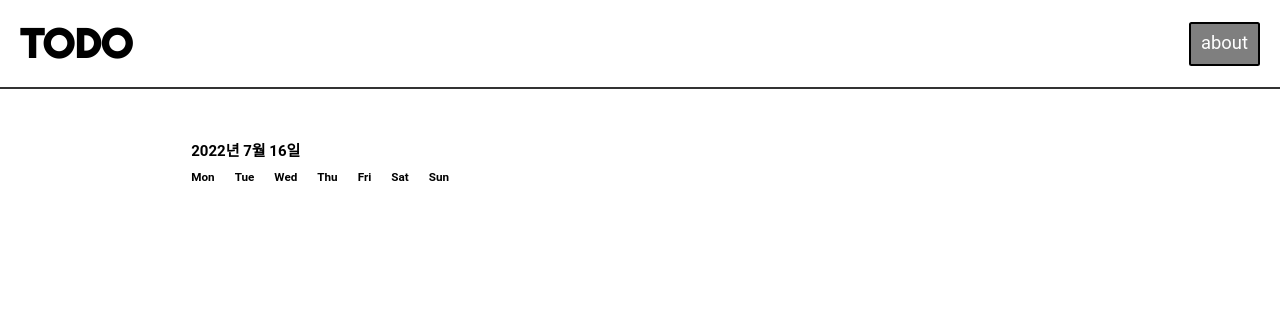
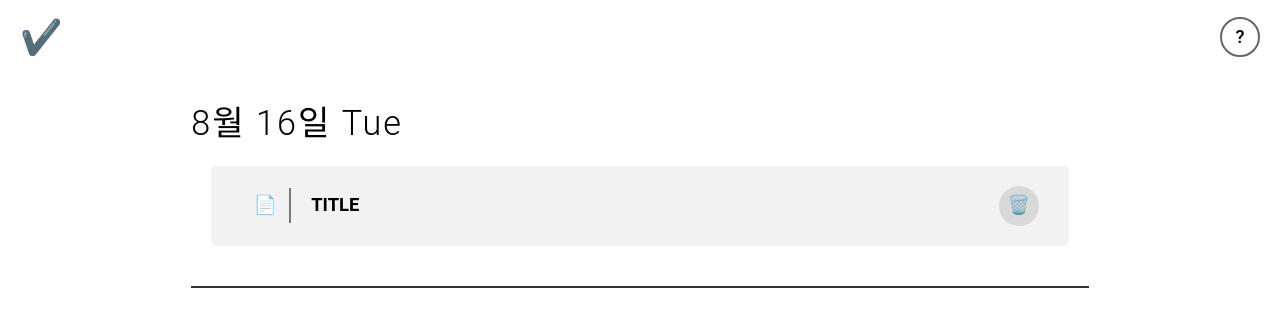
Before and after one commit to joepasss/todo, a React (Create React App) app: page / in a window 1280 px wide. Shown: the top 326 px of the page. Built offline with nearby package versions, Linux system fonts and the light colour scheme.

Commit message:
edit header section & add todoList components

```diff
--- a/src/components/divider/divider.scss
+++ b/src/components/divider/divider.scss
@@ -1,4 +1,6 @@
 div.divider {
+  margin: 4rem 0;
+
   background-color: rgba(0, 0, 0, 0.8);
   width: 100%;
   height: 0.2rem;
--- /dev/null
+++ b/src/components/todo/Todo.tsx
@@ -0,0 +1,21 @@
+import './todo.scss';
+
+const Todo = () => {
+  return (
+    <div className='todo'>
+      <div className='todo__content'>
+        <h3 className='todo__content--icon'>📄</h3>
+
+        <h3 className='todo__content--title'>TITLE</h3>
+      </div>
+
+      <div className='todo__trailler'>
+        <div className='todo__trailler--moreinfo'>
+          <h3 className='todo__trailler--moreinfo__icon'>🗑️</h3>
+        </div>
+      </div>
+    </div>
+  );
+};
+
+export default Todo;
--- /dev/null
+++ b/src/components/todo/todo.scss
@@ -0,0 +1,74 @@
+@import '../../styles/main-style.scss';
+
+.todo {
+  cursor: pointer;
+
+  margin: 1rem 2rem;
+  padding: 2rem 3rem;
+  background-color: rgba(0, 0, 0, 0.05);
+  border-radius: 0.5rem;
+
+  display: flex;
+  align-items: center;
+  justify-content: space-between;
+
+  transition: transform 0.25s cubic-bezier(1, 0, 0, 1);
+
+  &__content {
+    display: flex;
+    position: relative;
+
+    &--icon {
+      font-size: font-size(small);
+
+      width: 5rem;
+      aspect-ratio: 2 / 1;
+      display: flex;
+      align-items: center;
+      justify-content: center;
+
+      border-right: solid 0.2rem rgba(0, 0, 0, 0.5);
+    }
+
+    &--title {
+      font-size: font-size(small);
+
+      display: flex;
+      align-items: center;
+      justify-content: center;
+      overflow: hidden;
+
+      margin-left: 2rem;
+    }
+  }
+
+  &__trailler {
+    &--moreinfo {
+      width: 4rem;
+      aspect-ratio: 1 / 1;
+      cursor: pointer;
+
+      display: flex;
+      align-items: center;
+      justify-content: center;
+      background-color: rgba(0, 0, 0, 0.1);
+      border-radius: 50%;
+
+      transition: all 0.25s cubic-bezier(1, 0, 0, 1);
+
+      &__icon {
+        font-size: font-size(small);
+      }
+
+      &:hover,
+      &:active {
+        background-color: white;
+      }
+    }
+  }
+
+  &:hover,
+  &:active {
+    transform: scale(1.025);
+  }
+}
--- a/src/pages/Home.tsx
+++ b/src/pages/Home.tsx
@@ -1,5 +1,5 @@
 import { Header } from '../sections/header/Header';
-import { Weekly } from '../sections/weekly/Weekly';
+import { TodoList } from '../sections/todoList/TodoList';
 import './home.scss';
 
 export interface IHomeProps {}
@@ -8,7 +8,7 @@ export function Home(props: IHomeProps) {
   return (
     <section className='home container'>
       <Header />
-      <Weekly />
+      <TodoList />
     </section>
   );
 }
--- a/src/sections/header/Header.tsx
+++ b/src/sections/header/Header.tsx
@@ -1,22 +1,15 @@
-import Divider from '../../components/divider/divider';
-import './header.scss';
-
-export interface IHeaderProps {}
-
-export function Header(props: IHeaderProps) {
+export function Header() {
   return (
     <section className='header'>
       <div className='header__contents'>
-        <h1 className='header__contents--title'>TODO</h1>
+        <h1 className='header__contents--title'>✔️</h1>
 
         <div className='header__contents--about'>
           <a href='#!' className='header__contents--about__link'>
-            about
+            <p className='header__contents--about__link--para'>?</p>
           </a>
         </div>
       </div>
-
-      <Divider />
     </section>
   );
 }
--- a/src/sections/header/header.scss
+++ b/src/sections/header/_header.scss
@@ -13,16 +13,27 @@
       justify-content: center;
 
       &__link {
-        padding: 0.25rem 1rem;
-        background-color: rgba(0, 0, 0, 0.5);
-        border-radius: 0.25rem;
-        border: solid 0.2rem rgba(0, 0, 0, 1);
+        display: flex;
+        align-items: center;
+        justify-content: center;
+
+        height: 4rem;
+        aspect-ratio: 1 / 1;
+        border-radius: 50%;
+        border: solid 0.2rem rgba(0, 0, 0, 0.6);
+        color: black;
 
         transition: all 0.25s cubic-bezier(1, 0, 0, 1);
 
         &:hover,
         &:active {
           background-color: rgba(0, 0, 0, 1);
+          color: white;
+        }
+
+        &--para {
+          text-align: center;
+          font-weight: font-weight(medium);
         }
       }
     }
--- /dev/null
+++ b/src/sections/todoList/TodoList.tsx
@@ -0,0 +1,22 @@
+import Divider from '../../components/divider/divider';
+import Todo from '../../components/todo/Todo';
+
+export const TodoList = () => {
+  const today = new Date();
+
+  const days = ['Sun', 'Mon', 'Tue', 'Wed', 'Thu', 'Fri', 'Sat'];
+
+  return (
+    <section className='todolist'>
+      <h2 className='todolist__header'>
+        {today.getMonth() + 1}월 {today.getDate()}일 {days[today.getDay()]}
+      </h2>
+
+      <div className='todolist__content'>
+        <Todo />
+      </div>
+
+      <Divider />
+    </section>
+  );
+};
--- a/src/sections/weekly/_weekly.scss
+++ b/src/sections/todoList/_todoList.scss
@@ -1,10 +1,9 @@
-.weekly {
+.todolist {
   grid-column: center-start / center-end;
 
   @extend %sec-padding;
 
-  &__content {
-    display: flex;
-    gap: 2rem;
+  &__header {
+    @extend %sec-heading;
   }
 }
--- a/src/sections/weekly/Weekly.tsx
+++ /dev/null
@@ -1,25 +0,0 @@
-export const Weekly = () => {
-  const day: string[] = ['Mon', 'Tue', 'Wed', 'Thu', 'Fri', 'Sat', 'Sun'];
-
-  const today = new Date();
-
-  const year = today.getFullYear();
-  const month = today.getMonth();
-  const date = today.getDate();
-
-  return (
-    <section className='weekly'>
-      <h2 className='weekly__header'>
-        {year}년 {month}월 {date}일
-      </h2>
-
-      <div className='weekly__content'>
-        {day.map((item: string, index: number) => (
-          <div className='weekly__content--datebox' key={index}>
-            <h3 className='weekly__content--datebox__date'>{item}</h3>
-          </div>
-        ))}
-      </div>
-    </section>
-  );
-};
--- a/src/styles/_utilities.scss
+++ b/src/styles/_utilities.scss
@@ -30,7 +30,6 @@ li {
 a:link,
 a:visited {
   text-decoration: none;
-  color: white;
   font-weight: font-weight(small);
   font-size: font-size(small);
 }
--- a/src/styles/_variables.scss
+++ b/src/styles/_variables.scss
@@ -21,7 +21,7 @@ $font-weights: (
 $font-sizes: (
   'small': calc(1.2rem + 0.5vw),
   'regular': calc(1.5rem + 1vw),
-  'medium': calc(1.5rem + 2vw),
+  'medium': calc(1.5rem + 1.5vw),
   'large': calc(1.5rem + 5vw),
   'xlarge': calc(2.5rem + 5vw),
 );
--- a/src/styles/main-style.scss
+++ b/src/styles/main-style.scss
@@ -30,9 +30,32 @@
 @import './variables';
 @import './utilities';
 
-@import '../sections/weekly/weekly';
+@import '../sections/header/header';
+@import '../sections/todoList/todoList';
 
 // placeholders
 %sec-padding {
-  padding: 6vh 4vw;
+  padding: 2vh 4vw;
 }
+
+%sec-heading {
+  font-size: font-size(medium);
+  font-weight: font-weight(light);
+  letter-spacing: 0.2rem;
+  color: black;
+}
+
+%sec-para {
+  font-size: font-size(small);
+  letter-spacing: 0.2rem;
+  color: black;
+}
+
+%sec-h3 {
+  font-size: font-size(small);
+  color: black;
+}
+
+%sec-h4 {
+  color: black;
+}
```
